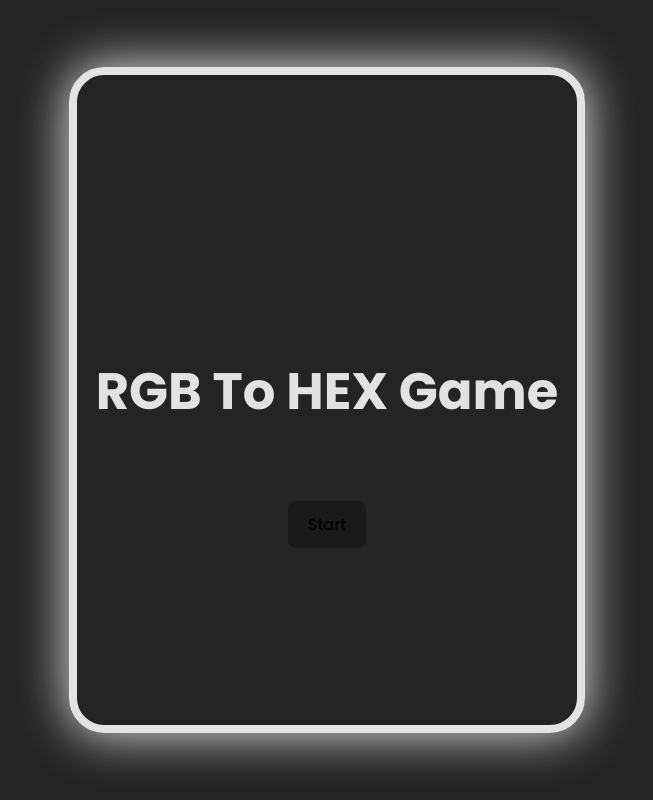
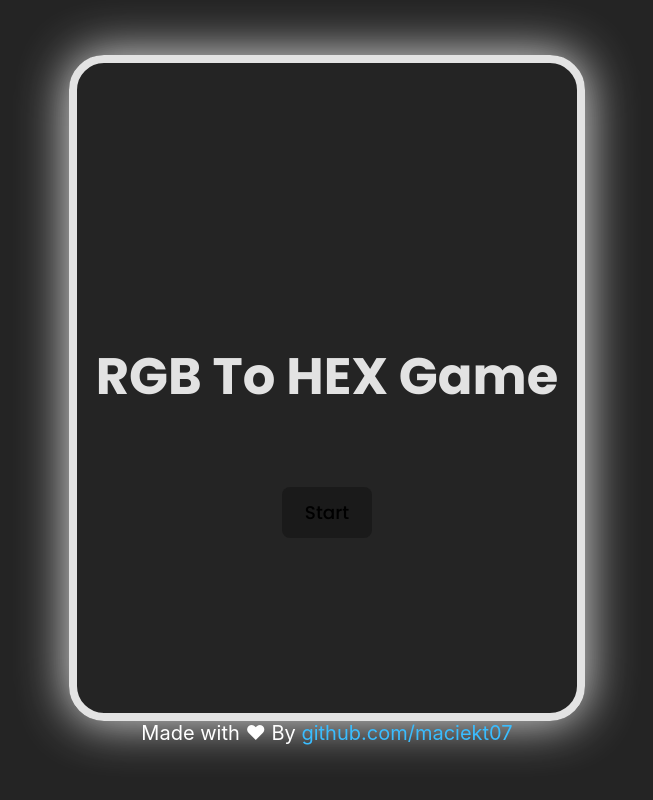
Before and after one commit to maciekt07/fdghgfhg, a Vue app: page / in a window 1280 px wide. Shown: the whole page, without its empty margins (313-966 px from the left). Built offline with nearby package versions, Linux system fonts and the light colour scheme.

Commit message:
basic changes

```diff
--- a/src/App.vue
+++ b/src/App.vue
@@ -1,5 +1,4 @@
 <script stetup>
-import { triggerRef } from "@vue/reactivity";
 export default {
   data() {
     return {
@@ -38,7 +37,11 @@ export default {
       if (this.message == correctAnswer || this.message == correctAnswer.toUpperCase()) {
         return "Answer is correct!";
       } else {
-        return `Answer isn't correct! The correct answer was ${this.rgbToHex(this.r, this.g, this.b)}`;
+        return `Answer isn't correct! The correct answer was ${this.rgbToHex(
+          this.r,
+          this.g,
+          this.b
+        )}`;
       }
     },
   },
@@ -50,7 +53,15 @@ export default {
     <div class="Color"></div>
     <h1 v-if="!start">RGB To HEX Game</h1>
     <h1 v-if="start">{{ `RGB: ${r} ${g} ${b}` }}</h1>
-    <input :disabled="inputDisabled" type="text" v-if="start" v-model="message" placeholder="Enter hex code..." />
+    <input
+      :class="{ sucess: message.length == 7, error: message.length < 7 && message.length > 0 }"
+      :disabled="inputDisabled"
+      type="text"
+      v-if="start"
+      maxlength="7"
+      v-model="message"
+      :placeholder="!inputDisabled ? 'Enter hex code...' : ''"
+    />
     <br />
     <button v-if="start && !messageVisible" @click="submit">Submit</button><br />
 
@@ -61,10 +72,58 @@ export default {
       {{ submit() }}
     </p>
   </div>
+  <footer v-if="!start">
+    Made with <span class="heart">❤</span> By
+    <a target="_blank" href="https://github.com/maciekt07">github.com/maciekt07</a>
+  </footer>
 </template>
 
 <style>
 @import url("https://fonts.googleapis.com/css2?family=Poppins:wght@300;400;500;600;700&display=swap");
+
+.heart {
+  transition: 0.3s;
+}
+.heart:hover {
+  color: #3abdff;
+}
+a {
+  cursor: pointer;
+  transition: 0.4s all;
+  color: #3abdff;
+  display: inline-block;
+  position: relative;
+  text-decoration: none;
+}
+a::after {
+  content: "";
+  position: absolute;
+  width: 100%;
+  transform: scaleX(0);
+  height: 2px;
+  bottom: 0;
+  left: 0;
+  background-color: #3abdff;
+  transform-origin: bottom right;
+  transition: transform 0.25s ease-out;
+  border-radius: 100px;
+}
+
+a:hover {
+  text-shadow: 0px 0px 20px #3abdff;
+}
+
+a:hover::after {
+  transform: scaleX(1);
+  transform-origin: bottom left;
+}
+
+footer {
+  width: 100%;
+  color: white;
+  text-align: center;
+  font-size: 20px;
+}
 
 input[type="text"] {
   font-size: 20px;
@@ -72,6 +131,17 @@ input[type="text"] {
   border-radius: 8px;
   border: none;
 }
+
+input[type="text"].error:focus,
+input[type="text"].error:focus-visible {
+  outline: 3px solid red;
+}
+
+input[type="text"].sucess:focus,
+input[type="text"].sucess:focus-visible {
+  outline: 3px solid green;
+}
+
 p {
   background: rgb(77, 77, 77);
   padding: 10px;
@@ -132,7 +202,7 @@ button {
   border-radius: 8px;
   border: 1px solid transparent;
   padding: 0.6em 1.2em;
-  font-size: 1em;
+  font-size: 1.15em;
   font-weight: 500;
   font-family: inherit;
   background-color: #1a1a1a;
```
Also changed, not shown: .prettierrc.json, 3 other files (tests, documents, lock files or other folders).
